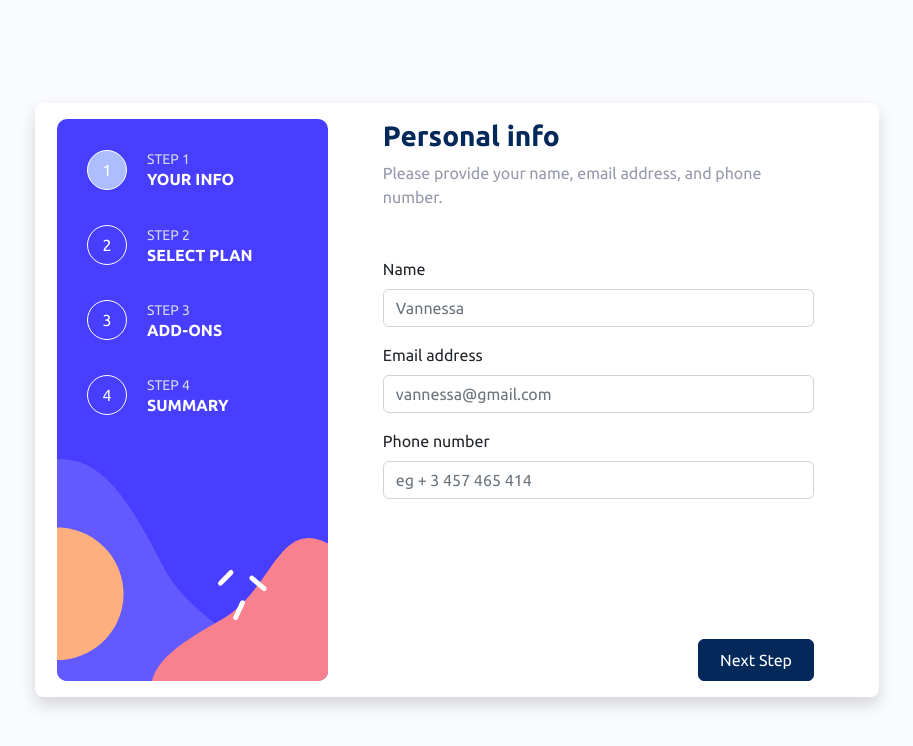
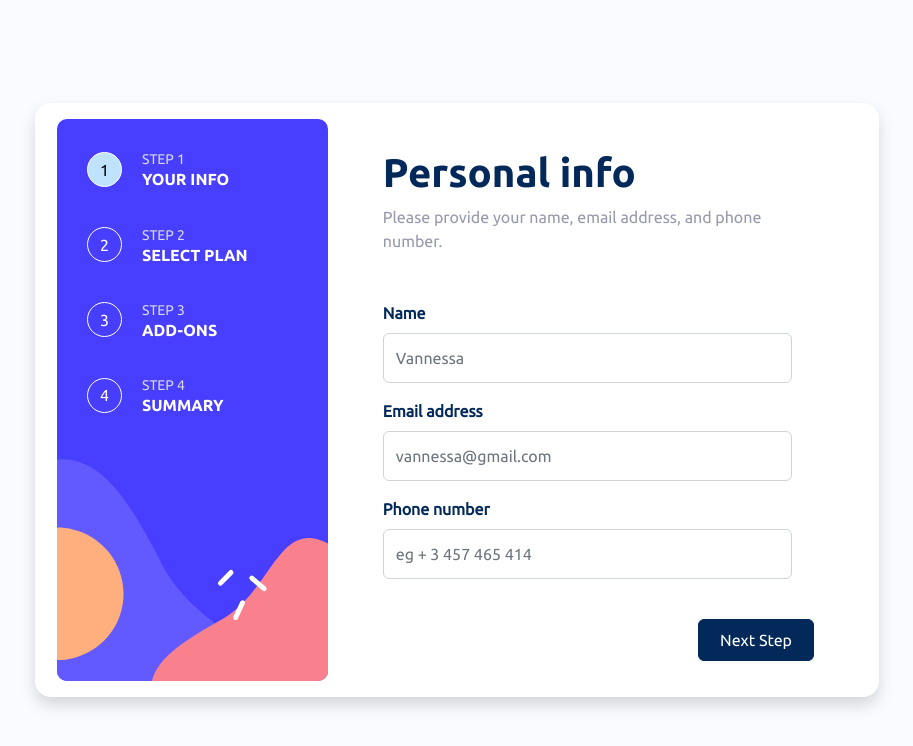
Before and after one commit to hongleang/fmchallenge-multistep-form, a React (Create React App) app: page /form/step-1 in a window 1280 px wide. Shown: the top 746 px of the page, without its empty margins (183-1096 px from the left). Built offline with nearby package versions, Linux system fonts and the light colour scheme.

Commit message:
fix design and font size

```diff
--- a/src/components/Form/Form.css
+++ b/src/components/Form/Form.css
@@ -7,7 +7,12 @@
     .main-content {
         display: flex;
         padding: 20px;
-        justify-content: center!important;
+        justify-content: center !important;
     }
 
 }
+
+.form-control {
+    width: 95% !important;
+    padding: 0.75rem 0.75rem !important;
+}
--- a/src/components/Form/Form.tsx
+++ b/src/components/Form/Form.tsx
@@ -17,7 +17,7 @@ export default function Form() {
     return (
         <div className="vw-100 vh-100 d-flex justify-content-center align-items-sm-center">
             <div className="form-container">
-                <div className="form-wrapper row gx-5 justify-content-around rounded-3 bg-white p-sm-3 shadow ">
+                <div className="form-wrapper row gx-5 justify-content-around rounded-4 bg-white p-sm-3 shadow ">
                     <Sidebar />
                     <div className="main-content col-sm-8 row justify-content-md-center">
                         <Outlet />
--- a/src/components/Form/FormSideBar/Sidebar.css
+++ b/src/components/Form/FormSideBar/Sidebar.css
@@ -25,8 +25,8 @@
 }
 
 .nav-number {
-    flex: 0 0 40px;
-    height: 40px;
+    flex: 0 0 35px;
+    height: 35px;
     display: flex;
     justify-content: center;
     align-items: center;
@@ -46,7 +46,8 @@
 }
 
 .active-link {
-    background: var(--pastel-blue) !important;
+    background: var(--light-blue) !important;
+    color: black;
 }
 
 /* @media (min-width: 768px) and (max-width: 1400px) {
--- a/src/components/Form/Info/Info.tsx
+++ b/src/components/Form/Info/Info.tsx
@@ -17,21 +17,21 @@ export default function Info() {
         <>
             <form onSubmit={handleSubmit}>
                 <div className="mb-3">
-                    <label htmlFor="name" className="form-label">Name</label>
+                    <label htmlFor="name" className="form-label text-marine-blue fw-bold">Name</label>
                     <input type="text" className="form-control" id="name" placeholder="Vannessa" value={name} onChange={handleChange} />
                     {nameError && <div className="text-danger">
                         {nameError}
                     </div>}
                 </div>
                 <div className="mb-3">
-                    <label htmlFor="email" className="form-label">Email address</label>
+                    <label htmlFor="email" className="form-label text-marine-blue fw-bold">Email address</label>
                     <input type="email" className="form-control" id="email" placeholder="vannessa@gmail.com" value={email} onChange={handleChange} />
                     {emailError && <div className="text-danger">
                         {emailError}
                     </div>}
                 </div>
                 <div className="mb-3">
-                    <label htmlFor="phone" className="form-label">Phone number</label>
+                    <label htmlFor="phone" className="form-label text-marine-blue fw-bold">Phone number</label>
                     <input type="text" className="form-control" id="phone" placeholder="eg + 3 457 465 414" value={phone} onChange={handleChange} />
                     {phoneError && <div className="text-danger">
                         {phoneError}
--- a/src/components/Form/NavigationButtons/NavigationButtons.css
+++ b/src/components/Form/NavigationButtons/NavigationButtons.css
@@ -43,6 +43,6 @@
 @media (min-width: 760px) {
     .navigation-buttons {
         position: absolute;
-        bottom: 0;
+        bottom: 20px;
     }
 }
--- a/src/index.css
+++ b/src/index.css
@@ -129,3 +129,7 @@ li {
 .text-purple-blue {
   color: var(--puplish-blue) !important;
 }
+
+.fw-md {
+  font-weight: 500!important;
+}
--- a/src/layout/FormsContentLayout/FormContentLayout.css
+++ b/src/layout/FormsContentLayout/FormContentLayout.css
@@ -7,3 +7,7 @@
         transform: translate(0, -120px);
     }
 }
+
+.content-layout {
+    padding-top: 30px;
+}
--- a/src/layout/FormsContentLayout/FormsContentLayout.tsx
+++ b/src/layout/FormsContentLayout/FormsContentLayout.tsx
@@ -11,12 +11,11 @@ type Props = {
 export default function FormsContentLayout({ children, header='', subheader ='' }: Props) {
     return (
         <div className="content-layout position-relative col-12 col-md-10 px-sm-0">
-            <h3 className='text-marine-blue'>{header}</h3>
+            <h1 className='text-marine-blue'>{header}</h1>
             <p className="text-muted mb-5">
                 {subheader}
             </p>
             {children}
-
         </div>
     )
 }
```
